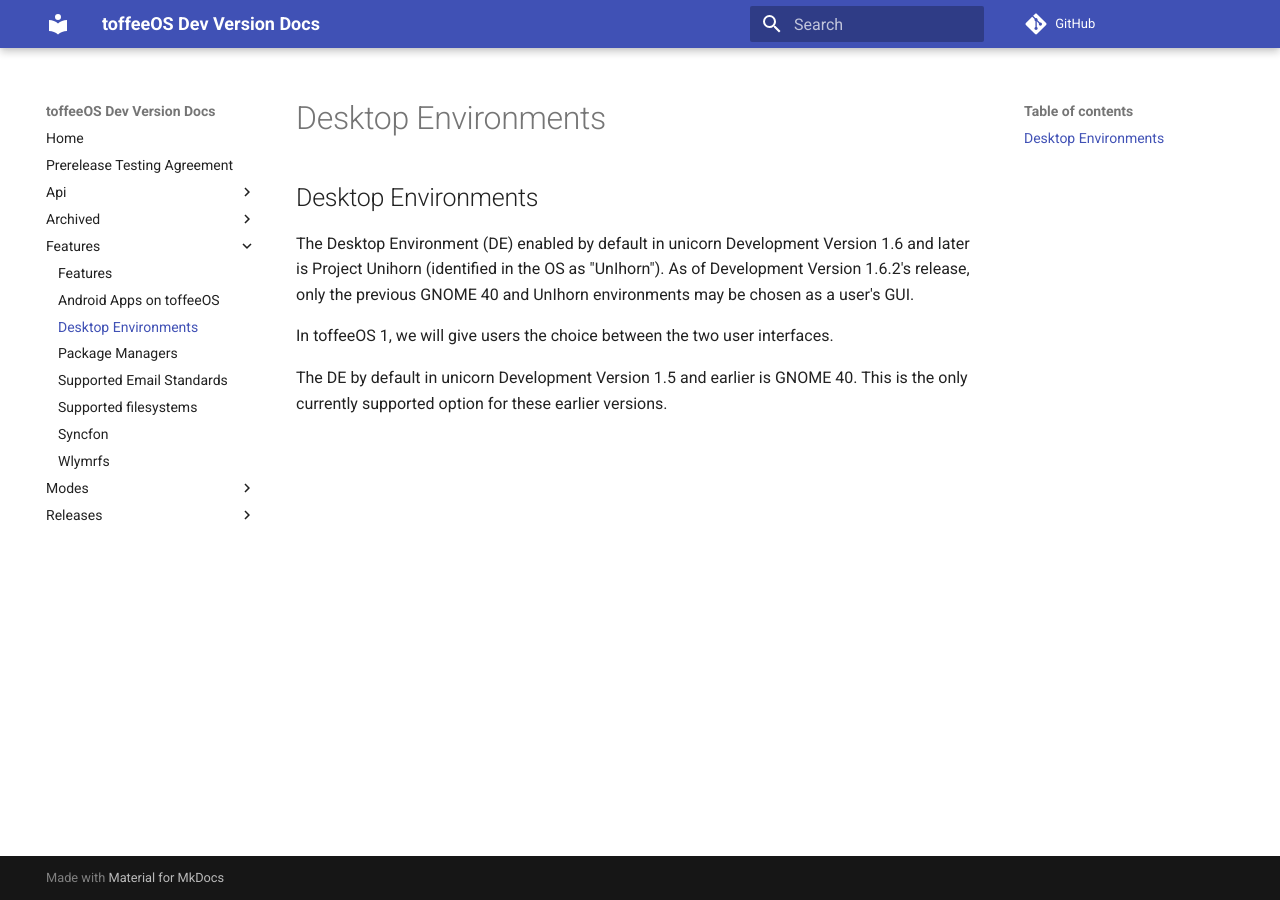
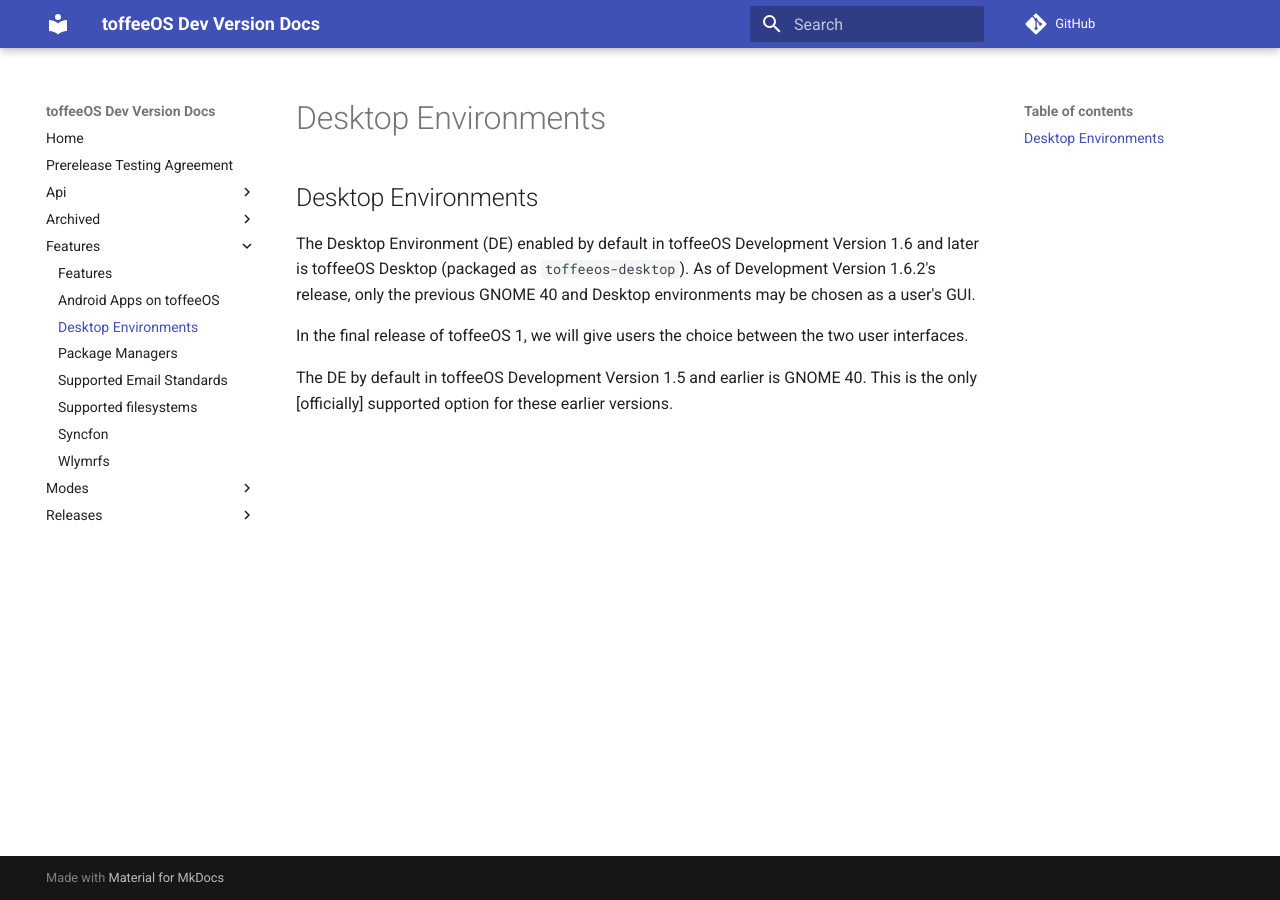
Before and after one commit to Wallymer/toffeeOSdocs, an MkDocs documentation site: the page built from docs/features/desktop-environments.md, in a window 1280 px wide. Built offline with MkDocs 1.6.1 and Material for MkDocs 9.7.7, drawn with Linux system fonts in a browser that asks for light colours; comment, search, counter and statistics services are not loaded.

Commit message:
DE: Name changes
Signed-off-by: Slade Watkins <slade@sladewatkins.com>

```diff
--- a/docs/features/desktop-environments.md
+++ b/docs/features/desktop-environments.md
@@ -2,8 +2,8 @@
 title: Desktop Environments
 ---
 ## Desktop Environments
-The Desktop Environment (DE) enabled by default in unicorn Development Version 1.6 and later is Project Unihorn (identified in the OS as "UnIhorn"). As of Development Version 1.6.2's release, only the previous GNOME 40 and UnIhorn environments may be chosen as a user's GUI.
+The Desktop Environment (DE) enabled by default in toffeeOS Development Version 1.6 and later is toffeeOS Desktop (packaged as ``toffeeos-desktop``). As of Development Version 1.6.2's release, only the previous GNOME 40 and Desktop environments may be chosen as a user's GUI.
 
-In toffeeOS 1, we will give users the choice between the two user interfaces.
+In the final release of toffeeOS 1, we will give users the choice between the two user interfaces.
 
-The DE by default in unicorn Development Version 1.5 and earlier is GNOME 40. This is the only currently supported option for these earlier versions.
+The DE by default in toffeeOS Development Version 1.5 and earlier is GNOME 40. This is the only [officially] supported option for these earlier versions.
```
